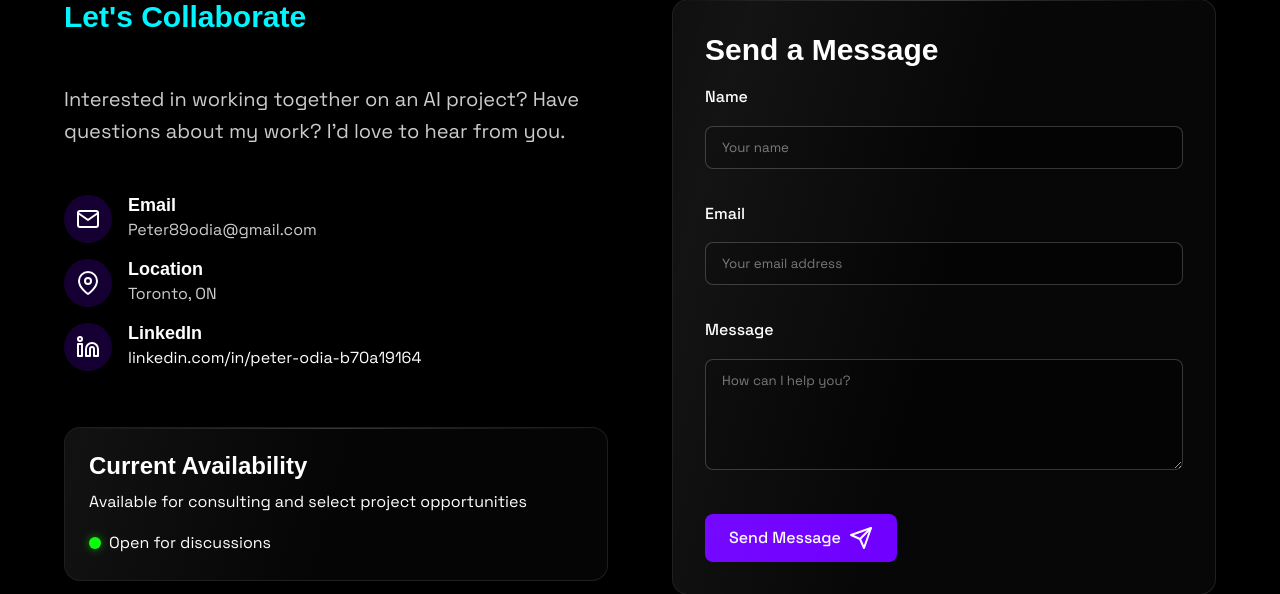
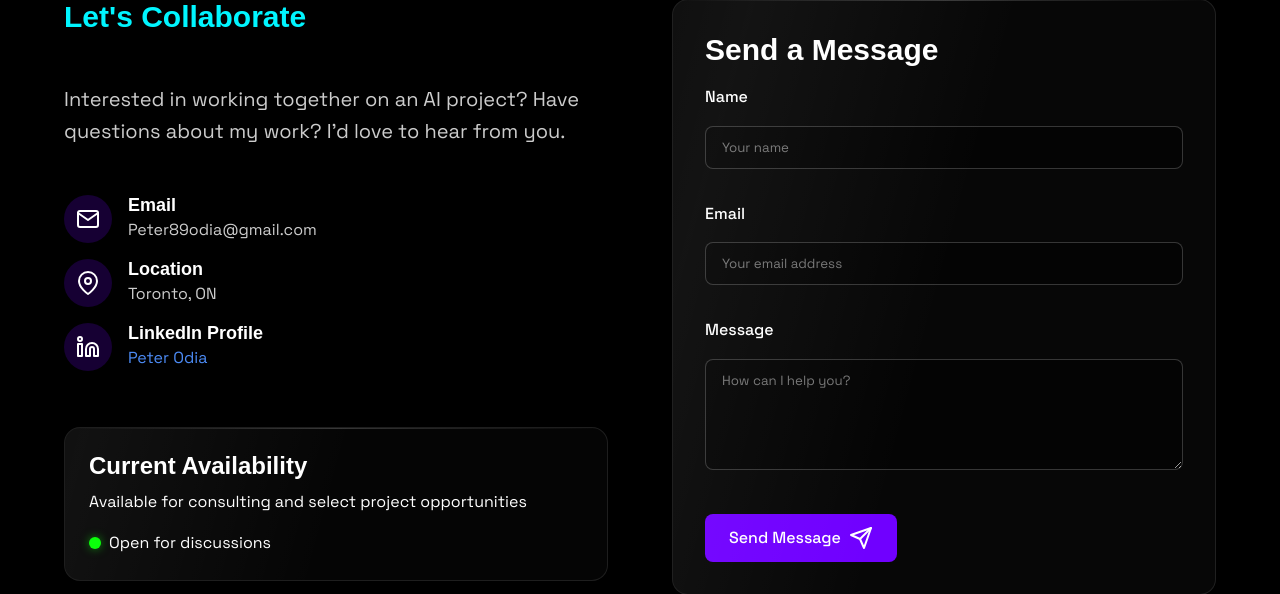
Before and after one commit to Peter07odia/portfolio, a Flask app: template templates/index.html in a window 1280 px wide. Shown: the part 5333-5927 px from the top of the page. Run offline with Flask 3, Linux system fonts and the light colour scheme; the template is opened without the code that fills it, so the values that code supplies are empty; some web fonts are replaced.

Commit message:
Update LinkedIn link to direct users to current profile page
Appends a cache-busting query parameter to the LinkedIn URL in `templates/partials/contact.html`.

Replit-Commit-Author: Agent
Replit-Commit-Session-Id: e342fedf-cf2a-4aae-834a-c85e14fe1daa
Replit-Commit-Screenshot-Url: https://storage.googleapis.com/screenshot-production-us-central1/50f8758c-f764-4462-96f2-0091a6566f34/14047dcc-b770-42dd-92ff-0710a4ef0077.jpg

```diff
--- a/templates/partials/contact.html
+++ b/templates/partials/contact.html
@@ -36,8 +36,8 @@
                             <i data-feather="linkedin"></i>
                         </div>
                         <div class="method-details">
-                            <h4>LinkedIn</h4>
-                            <p><a href="https://www.linkedin.com/in/peter-odia-b70a19164/" target="_blank">linkedin.com/in/peter-odia-b70a19164</a></p>
+                            <h4>LinkedIn Profile</h4>
+                            <p><a href="https://www.linkedin.com/in/peter-odia-b70a19164/?v=1" target="_blank" style="color: #4C8BF5;">Peter Odia</a></p>
                         </div>
                     </div>
                 </div>
```
